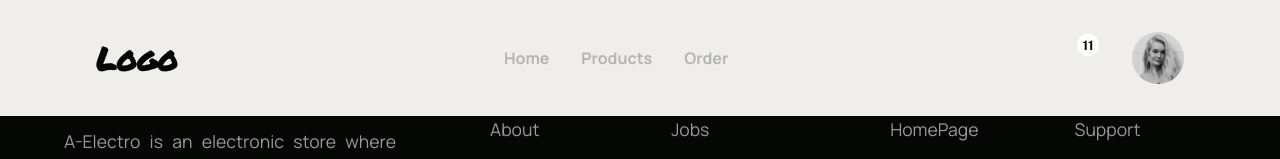
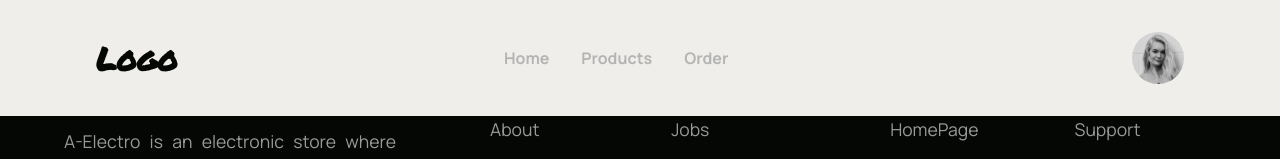
Before and after one commit to Mudassir742/a-electronics, a React (Create React App) app in the folder client/: page /app in a window 1280 px wide. Shown: the top 159 px of the page. Built offline with nearby package versions, Linux system fonts and the light colour scheme; no server answers; some icons are missing; a web font is replaced by a local one.

Commit message:
show cart quantity on icon - frontend

```diff
--- a/client/src/components/products/product-listing/ProductCard.js
+++ b/client/src/components/products/product-listing/ProductCard.js
@@ -12,7 +12,7 @@ import {
 } from "./ProductStyles";
 import Icon from "src/components/Iconify";
 
-const ProductCard = ({ image, name, price, action ,productId}) => {
+const ProductCard = ({ image, name, price, action, productId }) => {
   return (
     <CardContainer>
       <ImageWrapper>
--- a/client/src/layouts/customer/CustomerNavbar.js
+++ b/client/src/layouts/customer/CustomerNavbar.js
@@ -1,5 +1,7 @@
 import React, { useState, useEffect } from "react";
+//react
 import { NavLink } from "react-router-dom";
+//mui
 import {
   useMediaQuery,
   Box,
@@ -9,7 +11,8 @@ import {
   Divider,
 } from "@mui/material";
 import { styled } from "@mui/material/styles";
-
+//redux
+import { useSelector } from "react-redux";
 //components
 import CustomerDrawer from "src/components/drawer/CustomerDrawer";
 import Icon from "src/components/Iconify";
@@ -79,6 +82,7 @@ const CustomerNavbar = () => {
   const [style, setStyle] = useState(false);
   const [open, setOpen] = useState(false);
   const isTablet = useMediaQuery("(max-width:768px)");
+  const { cartQuantity } = useSelector((state) => state.cartItems);
 
   useEffect(() => {
     window.addEventListener("scroll", () => {
@@ -125,7 +129,7 @@ const CustomerNavbar = () => {
               <NavLink to="/app/cart" className="link">
                 <CartContainer>
                   <Icon icon="eva:shopping-cart-fill" width={44} height={44} />
-                  <ItemCount>11</ItemCount>
+                  {cartQuantity ? <ItemCount>{cartQuantity}</ItemCount> : <></>}
                 </CartContainer>
               </NavLink>
               <Divider orientation="vertical" />
--- a/client/src/store/reducer/cartReducer.js
+++ b/client/src/store/reducer/cartReducer.js
@@ -4,6 +4,7 @@ export const cartSlice = createSlice({
   name: "cart",
   initialState: {
     cartItems: [],
+    cartQuantity:0
   },
   reducers: {
     addToCart: (state, { payload }) => {
@@ -21,6 +22,7 @@ export const cartSlice = createSlice({
           state.cartItems = [...state.cartItems, payload];
         }
       }
+      state.cartQuantity += 1
     },
   },
   extraReducers: {},
```
